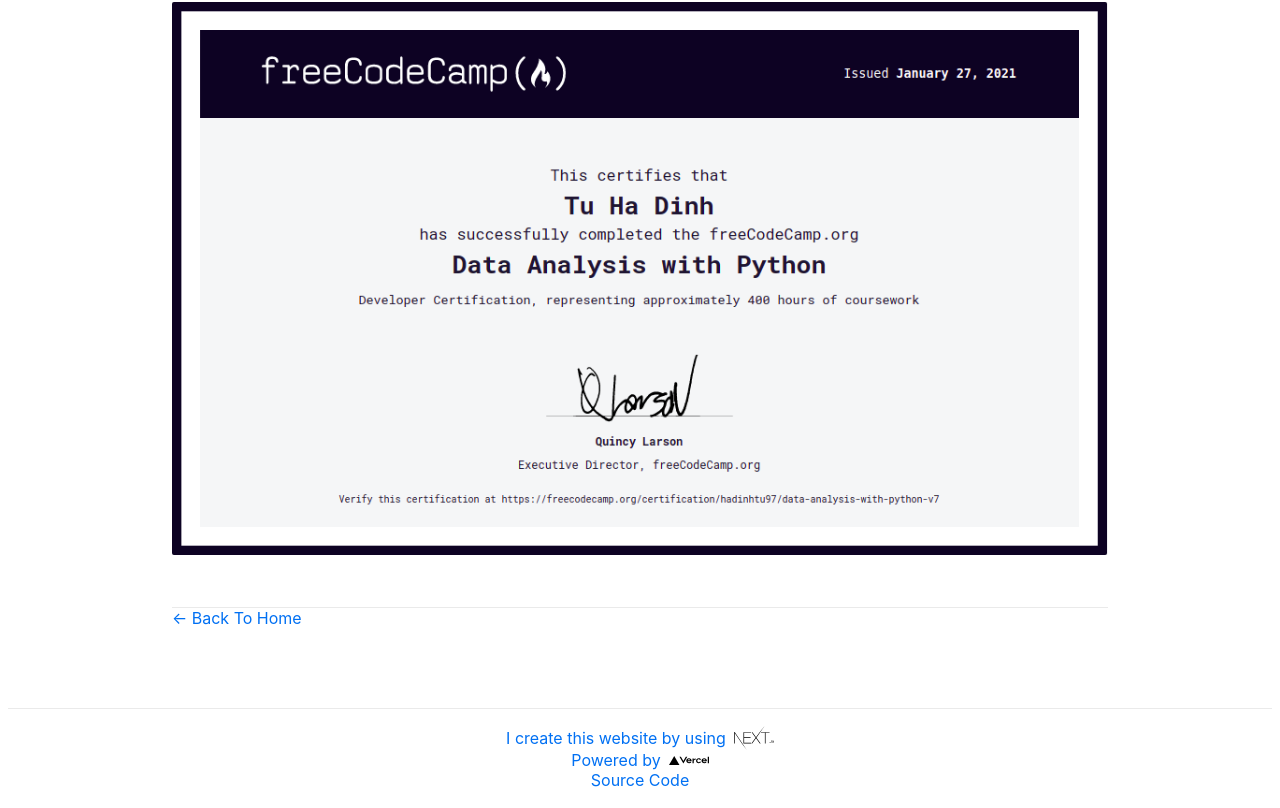
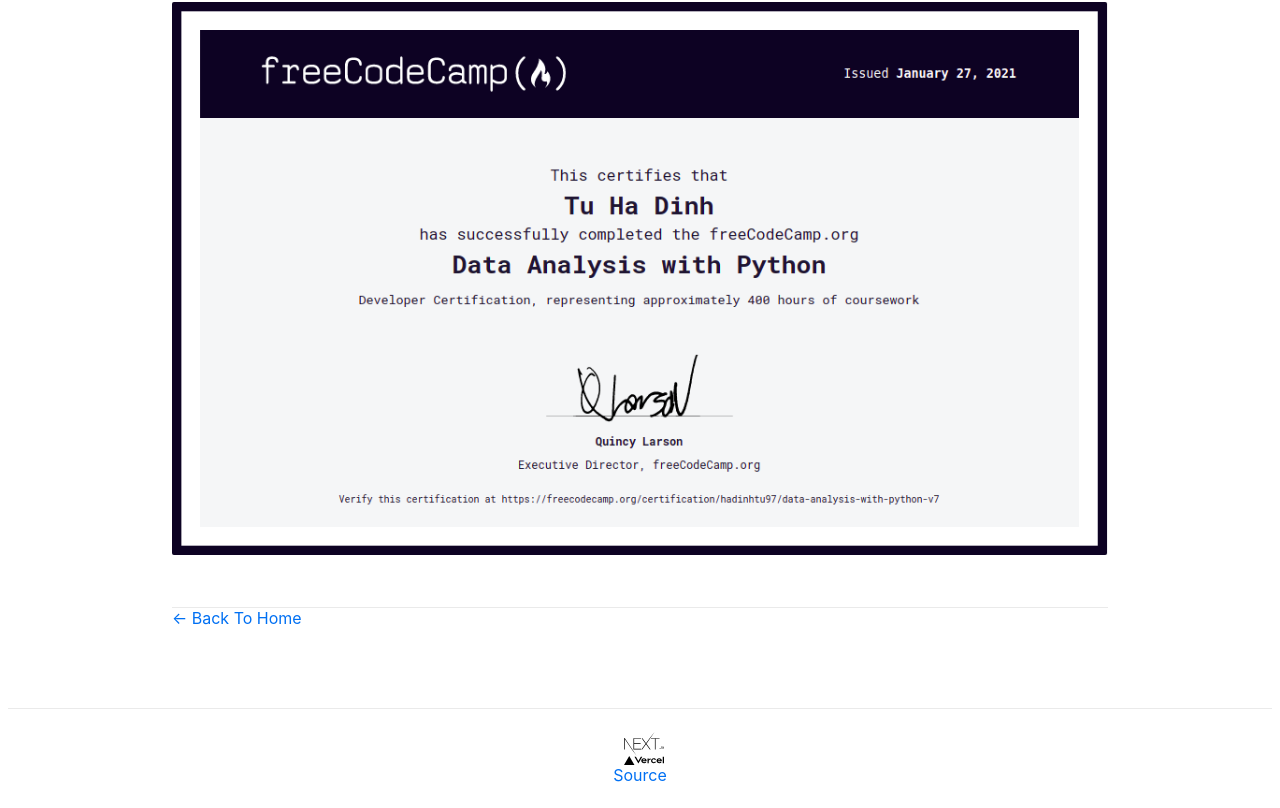
Before and after one commit to hadinhtu97/hadinhtu97, a Next.js app: page /certifications in a window 1280 px wide. Shown: the part 8346-9154 px from the top of the page. Built offline with nearby package versions, Linux system fonts and the light colour scheme.

Commit message:
Refactor: footer shortened

```diff
--- a/components/footer.js
+++ b/components/footer.js
@@ -9,7 +9,6 @@
                 rel="noopener noreferrer"
                 className={styles.blue}
             >
-                I create this website by using {' '}
                 <img src="/nextjs.svg" alt="Nextjs Logo" className={styles.logo} />
             </a>
             <a
@@ -18,7 +17,6 @@
                 rel="noopener noreferrer"
                 className={styles.blue}
             >
-                Powered by {' '}
                 <img src="/vercel.svg" alt="Vercel Logo" className={styles.logo} />
             </a>
             <a
@@ -27,7 +25,7 @@
                 rel="noopener noreferrer"
                 className={styles.blue}
             >
-                Source Code
+                Source
             </a>
         </footer>
     )
```
